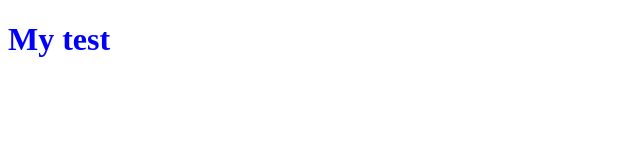
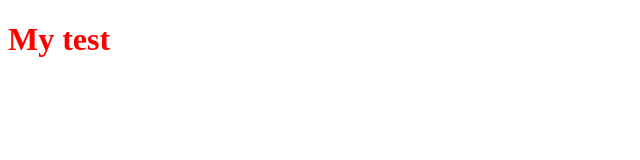
Before and after one commit to nexusventuri/service_workers, a plain HTML site: page index.html in a window 1280 px wide. Shown: the whole page, without its empty margins (0-640 px from the left). Drawn offline with Linux system fonts and the light colour scheme.

Commit message:
Add stylesheet for default case

```diff
--- a/index.html
+++ b/index.html
@@ -4,7 +4,7 @@
     <script src='javascript/service_workers.js' defer='defer'></script>
     <script src='javascript/application.js' defer='defer'></script>
     <style> h1 {color: blue} </style>
-    <link as='style' href='stylesheet/application.css'>
+    <link rel='stylesheet' media='all' href='stylesheet/application.css'>
   </head>
   <body>
     <h1>My test</h1>
```
